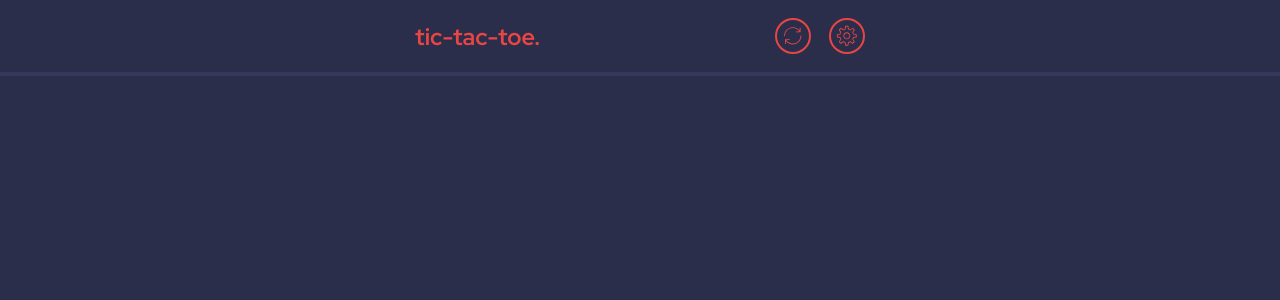
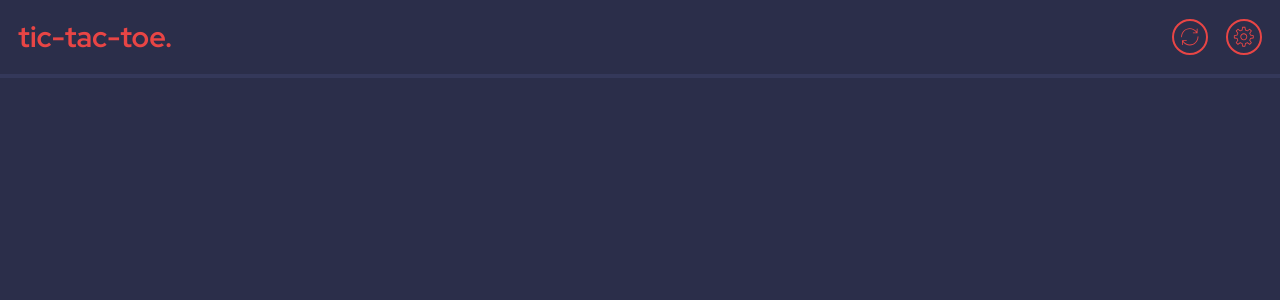
Before and after one commit to syedalimansoor/tic-tac-toe-react, a React (Vite) app: page /game in a window 1280 px wide. Shown: the top 300 px of the page. Built offline with nearby package versions, Linux system fonts and the light colour scheme.

Commit message:
Make responsive

```diff
--- a/src/components/game/GameHeader.tsx
+++ b/src/components/game/GameHeader.tsx
@@ -17,9 +17,17 @@ const StyledHeader = styled.div`
   justify-content: space-between;
   align-items: center;
   width: min(100%, 25em);
+
+  @media (min-width: ${({ theme }) => theme.breakpoints.medium}) {
+    width: min(100%, 70em);
+  }
 `;
 const StyledLogo = styled(Logo)`
   font-size: 1.3rem;
+
+  @media (min-width: ${({ theme }) => theme.breakpoints.medium}) {
+    font-size: 1.6rem;
+  }
 `;
 
 const ButtonsWrapper = styled.div`
```
